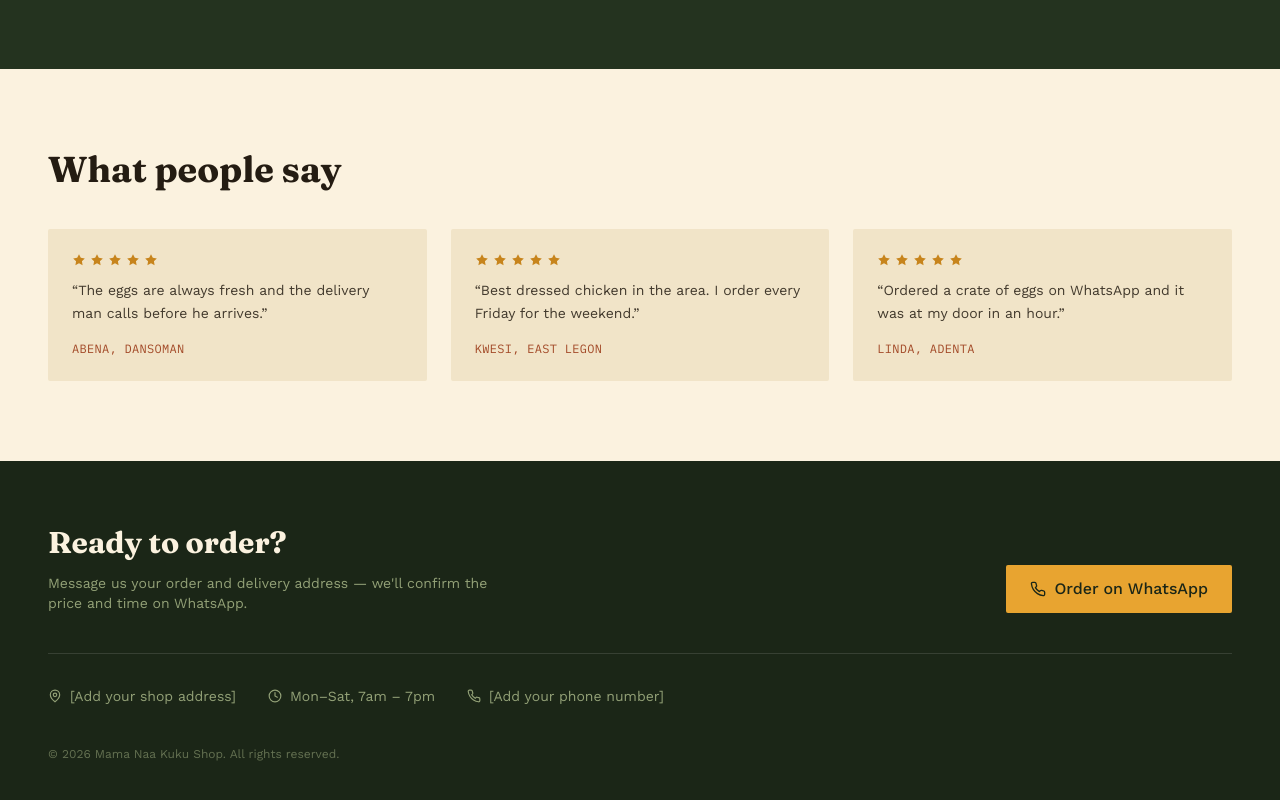
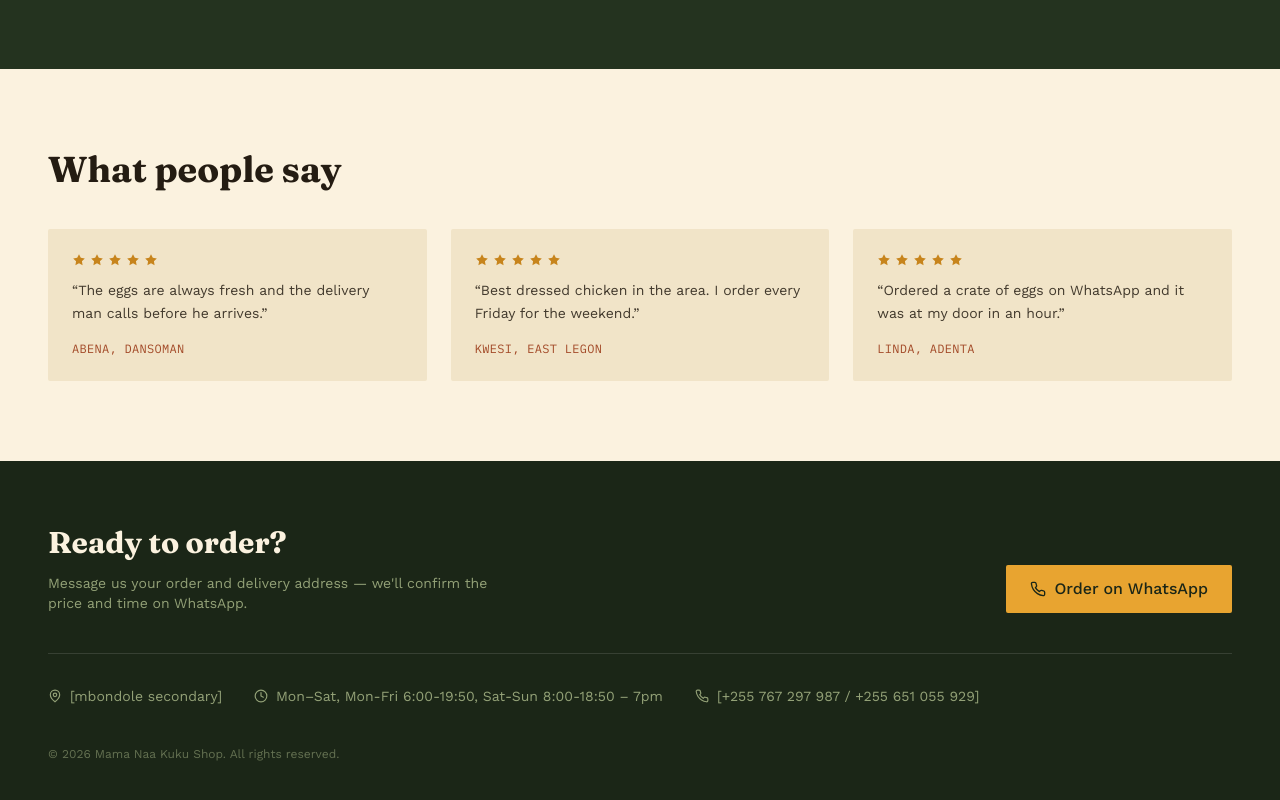
Before and after one commit to culture2025/MAMA-NAAH-KUKU-SHOP, a React (Vite) app: page / in a window 1280 px wide. Shown: the part 1818-2618 px from the top of the page. Built offline with nearby package versions, Linux system fonts and the light colour scheme.

Commit message:
Update MamaNaaKukuShop.jsx

```diff
--- a/src/MamaNaaKukuShop.jsx
+++ b/src/MamaNaaKukuShop.jsx
@@ -69,7 +69,7 @@ export default function MamaNaaKukuShop() {
   const [menuOpen, setMenuOpen] = useState(false);
   const shown = useReveal();
 
-  const waLink = "https://wa.me/233000000000?text=Hello%20Mama%20Naa%20Kuku%20Shop%2C%20I%27d%20like%20to%20order";
+  const waLink = "https://wa.me/255767297987?text=Hello%20Mama%20Naa%20Kuku%20Shop%2C%20I%27d%20like%20to%20order";
 
   return (
     <div style={{ fontFamily: "'Work Sans', sans-serif", color: C.charcoal, backgroundColor: C.cream }}>
@@ -316,9 +316,9 @@ export default function MamaNaaKukuShop() {
           </a>
         </div>
         <div className="flex flex-wrap gap-8 text-sm pt-8 border-t" style={{ borderColor: "rgba(255,255,255,0.12)", color: C.sage }}>
-          <span className="flex items-center gap-2"><MapPin size={14} /> [Add your shop address]</span>
-          <span className="flex items-center gap-2"><Clock size={14} /> Mon–Sat, 7am – 7pm</span>
-          <span className="flex items-center gap-2"><Phone size={14} /> [Add your phone number]</span>
+          <span className="flex items-center gap-2"><MapPin size={14} /> [mbondole secondary]</span>
+          <span className="flex items-center gap-2"><Clock size={14} /> Mon–Sat, Mon-Fri 6:00-19:50, Sat-Sun 8:00-18:50 – 7pm</span>
+          <span className="flex items-center gap-2"><Phone size={14} /> [+255 767 297 987 / +255 651 055 929]</span>
         </div>
         <p className="text-xs mt-10" style={{ color: C.sage, opacity: 0.6 }}>
           &copy; {new Date().getFullYear()} Mama Naa Kuku Shop. All rights reserved.
```
